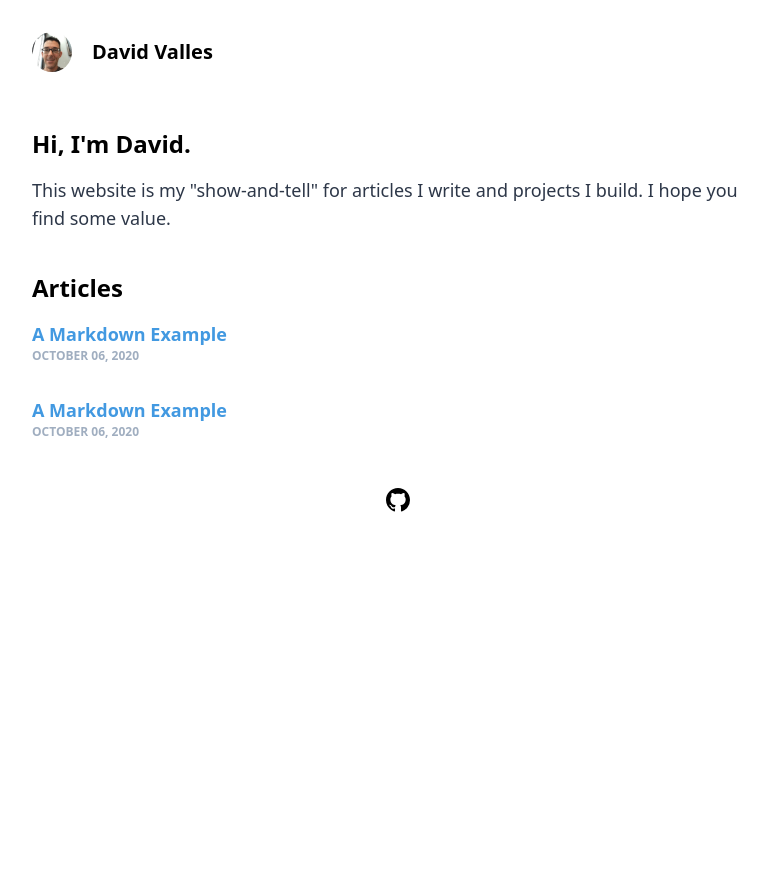
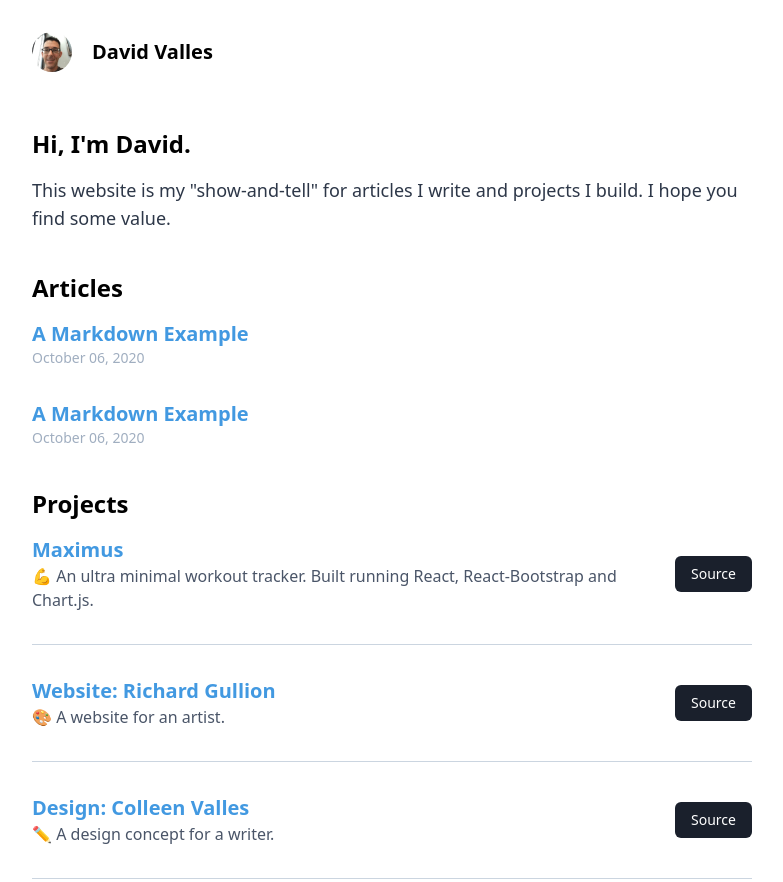
Before and after one commit to dtjv/dtjv.github.io, a Gatsby site: page / in a window 1280 px wide. Shown: the top 882 px of the page, without its empty margins (248-1031 px from the left). Before the commit the page ends 800 px from the top, so only its background shows below. Built offline with nearby package versions, Linux system fonts and the light colour scheme; Gatsby itself is replaced by a stand-in of ours; a web font is replaced by a local one.

Commit message:
Add projects UI component

```diff
--- a/src/components/Posts.js
+++ b/src/components/Posts.js
@@ -9,11 +9,11 @@ const renderPost = (post) => {
     <div key={slug} className="first:mt-0">
       <Link
         to={slug}
-        className="text-lg font-bold text-blue-500 no-underline hover:text-blue-400"
+        className="text-xl font-bold text-blue-500 no-underline hover:text-blue-400"
       >
         {title}
       </Link>
-      <p className="text-xs font-semibold text-gray-500 uppercase">{date}</p>
+      <p className="text-sm font-medium text-gray-500">{date}</p>
     </div>
   )
 }
--- /dev/null
+++ b/src/components/Projects.js
@@ -0,0 +1,48 @@
+import React from 'react'
+import { Link } from 'gatsby'
+
+const renderProjects = (project) => {
+  const { id, name, description, repositoryUrl, deploymentUrl } = project
+
+  return (
+    <div key={id}>
+      <div className="flex flex-row items-center justify-between">
+        <div className="pr-8">
+          <Link
+            to={deploymentUrl}
+            className="text-xl font-bold text-blue-500 no-underline hover:text-blue-400"
+          >
+            {name}
+          </Link>
+          <p className="font-medium text-gray-700">{description}</p>
+        </div>
+        <div>
+          <a
+            href={repositoryUrl}
+            className="flex flex-no-wrap items-center justify-center px-4 py-2 bg-gray-900 focus:outline-none focus:shadow-outline-gray hover:bg-gray-700 rounded-md"
+          >
+            <span className="text-sm font-medium text-white leading-5">
+              Source
+            </span>
+          </a>
+        </div>
+      </div>
+      <hr className="my-8 border-gray-400" />
+    </div>
+  )
+}
+
+const Projects = ({ projects }) => {
+  return (
+    <>
+      {projects.length > 0 ? (
+        <div className="space-y-4">
+          <h1 className="text-2xl font-extrabold">Projects</h1>
+          <div> {projects.map(renderProjects)} </div>
+        </div>
+      ) : null}
+    </>
+  )
+}
+
+export { Projects }
--- a/src/data/projects.js
+++ b/src/data/projects.js
@@ -1,28 +1,23 @@
 export const projects = [
   {
+    id: 1,
     name: 'Maximus',
-    description: '💪 An ultra minimal workout tracker.',
-    meta: {
-      stack: ['React', 'React-Bootstrap', 'Chart.js'],
-    },
+    description:
+      '💪 An ultra minimal workout tracker. Built running React, React-Bootstrap and Chart.js.',
     repositoryUrl: 'https://github.com/dtjv/maximus',
     deploymentUrl: 'https://maximus-dtjv.netlify.app/',
   },
   {
+    id: 2,
     name: 'Website: Richard Gullion',
-    description: '🎨 A website for artist, Richard Gullion',
-    meta: {
-      stack: ['Gatsby', 'React', 'Tailwind CSS'],
-    },
+    description: '🎨 A website for an artist.',
     repositoryUrl: 'https://github.com/dtjv/rg-ui',
     deploymentUrl: 'https://rich-gullion.netlify.app/',
   },
   {
-    name: 'UI: Colleen Valles',
-    description: '✏️  A website UI concept for writer, Colleen Valles ',
-    meta: {
-      stack: ['CSS', 'Pug'],
-    },
+    id: 3,
+    name: 'Design: Colleen Valles',
+    description: '✏️  A design concept for a writer.',
     repositoryUrl: 'https://github.com/dtjv/cv-ui',
     deploymentUrl: 'https://dtjv.io/cv-ui/',
   },
--- a/src/pages/index.js
+++ b/src/pages/index.js
@@ -2,9 +2,11 @@ import React from 'react'
 import { Helmet } from 'react-helmet'
 import { graphql } from 'gatsby'
 
+import { Layout } from '../components/Layout'
 import { SEO } from '../components/SEO'
 import { Posts } from '../components/Posts'
-import { Layout } from '../components/Layout'
+import { Projects } from '../components/Projects'
+import { projects } from '../data/projects'
 
 const IndexPage = ({ data }) => {
   const posts = data.allMarkdownRemark.edges
@@ -23,6 +25,7 @@ const IndexPage = ({ data }) => {
         </div>
 
         <Posts posts={posts} />
+        <Projects projects={projects} />
       </section>
     </Layout>
   )
```
